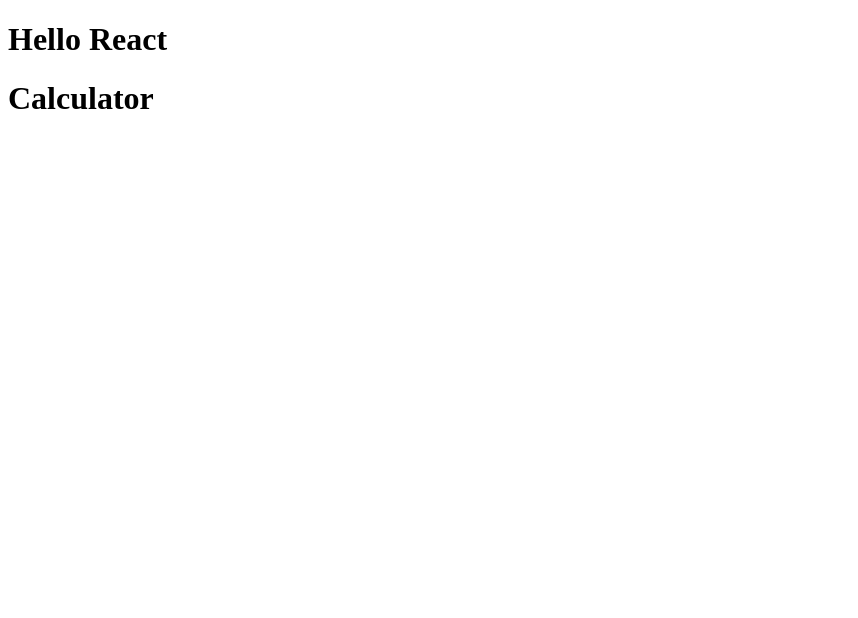
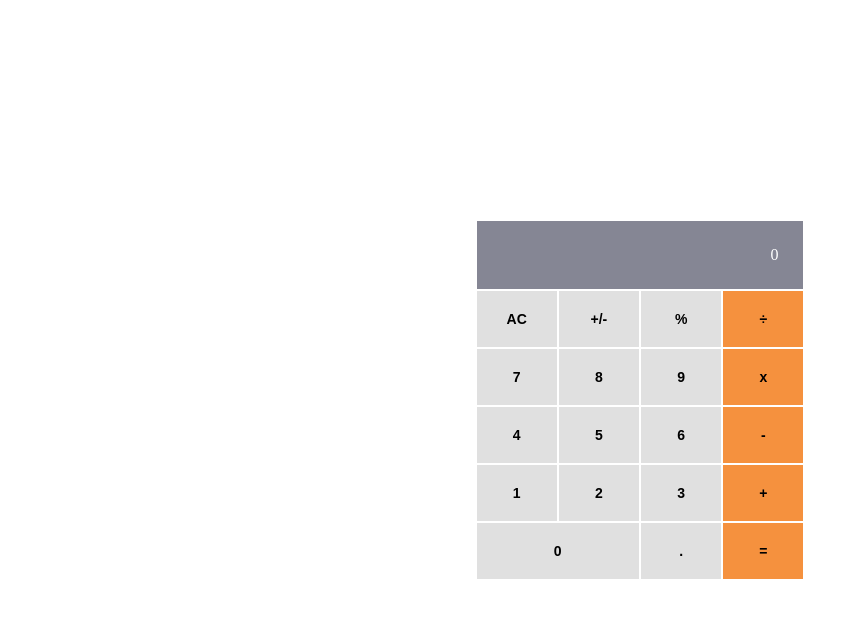
Before and after one commit to belalgamal46/math-magicians, a React (Create React App) app: page / in a window 1280 px wide. Shown: the top 618 px of the page, without its empty margins (0-858 px from the left). Built offline with nearby package versions, Linux system fonts and the light colour scheme.

Commit message:
Add calculator styles

```diff
--- a/package.json
+++ b/package.json
@@ -9,7 +9,8 @@
     "react": "^18.2.0",
     "react-dom": "^18.2.0",
     "react-scripts": "5.0.1",
-    "web-vitals": "^2.1.4"
+    "web-vitals": "^2.1.4",
+    "prop-types": "^15.8.1"
   },
   "scripts": {
     "start": "react-scripts start",
--- a/public/index.html
+++ b/public/index.html
@@ -5,10 +5,7 @@
     <link rel="icon" href="%PUBLIC_URL%/favicon.ico" />
     <meta name="viewport" content="width=device-width, initial-scale=1" />
     <meta name="theme-color" content="#000000" />
-    <meta
-      name="description"
-      content="Web site created using create-react-app"
-    />
+    <meta name="description" content="Web site created using create-react-app" />
     <link rel="apple-touch-icon" href="%PUBLIC_URL%/logo192.png" />
     <!--
       manifest.json provides metadata used when your web app is installed on a
@@ -24,20 +21,10 @@
       work correctly both with client-side routing and a non-root public URL.
       Learn how to configure a non-root public URL by running `npm run build`.
     -->
-    <title>React App</title>
+    <title>Calculator</title>
   </head>
   <body>
     <noscript>You need to enable JavaScript to run this app.</noscript>
     <div id="root"></div>
-    <!--
-      This HTML file is a template.
-      If you open it directly in the browser, you will see an empty page.
-
-      You can add webfonts, meta tags, or analytics to this file.
-      The build step will place the bundled scripts into the <body> tag.
-
-      To begin the development, run `npm start` or `yarn start`.
-      To create a production bundle, use `npm run build` or `yarn build`.
-    -->
   </body>
 </html>
--- a/src/App.js
+++ b/src/App.js
@@ -1,12 +1,15 @@
+import { PureComponent } from 'react';
+import './app.css';
 import Calculator from './components/Calculator';
 
-function App() {
-  return (
-    <div>
-      <h1>Hello React</h1>
-      <Calculator />
-    </div>
-  );
+class App extends PureComponent {
+  render() {
+    return (
+      <div className="calculator-container">
+        <Calculator />
+      </div>
+    );
+  }
 }
 
 export default App;
--- /dev/null
+++ b/src/app.css
@@ -0,0 +1,18 @@
+* {
+  padding: 0;
+  margin: 0;
+  box-sizing: border-box;
+}
+
+body {
+  height: 100vh;
+  display: flex;
+  align-items: center;
+  justify-content: center;
+}
+
+.calculator-container {
+  display: flex;
+  flex-direction: column;
+  row-gap: 2px;
+}
--- a/src/components/Calculator.js
+++ b/src/components/Calculator.js
@@ -1,7 +1,46 @@
-const Calculator = () => (
-  <div>
-    <h1>Calculator</h1>
-  </div>
-);
+import { PureComponent } from 'react';
+import './calculator.css';
+import Button from './button/Button';
+
+class Calculator extends PureComponent {
+  render() {
+    return (
+      <>
+        <div className="number-holder">0</div>
+        <div className="buttons-grid-container">
+          <div className="buttons-container">
+            <Button text="AC" />
+            <Button text="+/-" />
+            <Button text="%" />
+            <Button text="÷" />
+          </div>
+          <div className="buttons-container">
+            <Button text="7" />
+            <Button text="8" />
+            <Button text="9" />
+            <Button text="x" />
+          </div>
+          <div className="buttons-container">
+            <Button text="4" />
+            <Button text="5" />
+            <Button text="6" />
+            <Button text="-" />
+          </div>
+          <div className="buttons-container">
+            <Button text="1" />
+            <Button text="2" />
+            <Button text="3" />
+            <Button text="+" />
+          </div>
+          <div className="buttons-container">
+            <Button text="0" />
+            <Button text="." />
+            <Button text="=" />
+          </div>
+        </div>
+      </>
+    );
+  }
+}
 
 export default Calculator;
--- /dev/null
+++ b/src/components/button/Button.js
@@ -0,0 +1,22 @@
+import { PureComponent } from 'react';
+import './button.css';
+import PropTypes from 'prop-types';
+
+class Button extends PureComponent {
+  render() {
+    const { text } = this.props;
+    const grid = text === '0' ? 'grid-1-to-3' : '';
+    const thirdChildBackground = text === '=' ? 'back-ground-color-orange' : '';
+    return (
+      <button type="button" className={`btn ${grid} ${thirdChildBackground}`}>
+        {text}
+      </button>
+    );
+  }
+}
+
+Button.propTypes = {
+  text: PropTypes.string.isRequired,
+};
+
+export default Button;
--- /dev/null
+++ b/src/components/button/button.css
@@ -0,0 +1,15 @@
+.btn {
+  padding: 20px 30px;
+  background-color: #e0e0e0;
+  border: none;
+  font-weight: bold;
+  font-size: 14px;
+}
+
+.btn:nth-child(4) {
+  background-color: #f5913e;
+}
+
+.back-ground-color-orange {
+  background-color: #f5913e;
+}
--- /dev/null
+++ b/src/components/calculator.css
@@ -0,0 +1,23 @@
+.number-holder {
+  background-color: #858694;
+  color: white;
+  padding: 25px;
+  text-align: right;
+}
+
+.buttons-grid-container {
+  display: grid;
+  grid-template-columns: repeat(auto-fit, minmax(300px, 1fr));
+  grid-template-rows: repeat(5, minmax(20px, 1fr));
+  row-gap: 2px;
+}
+
+.buttons-container {
+  display: grid;
+  grid-template-columns: repeat(4, minmax(50px, 1fr));
+  column-gap: 2px;
+}
+
+.grid-1-to-3 {
+  grid-column: 1 / 3;
+}
--- a/src/index.js
+++ b/src/index.js
@@ -6,5 +6,5 @@ const root = ReactDOM.createRoot(document.getElementById('root'));
 root.render(
   <React.StrictMode>
     <App />
-  </React.StrictMode>,
+  </React.StrictMode>
 );
```
Also changed, not shown: 1 other file (tests, documents, lock files or other folders).
